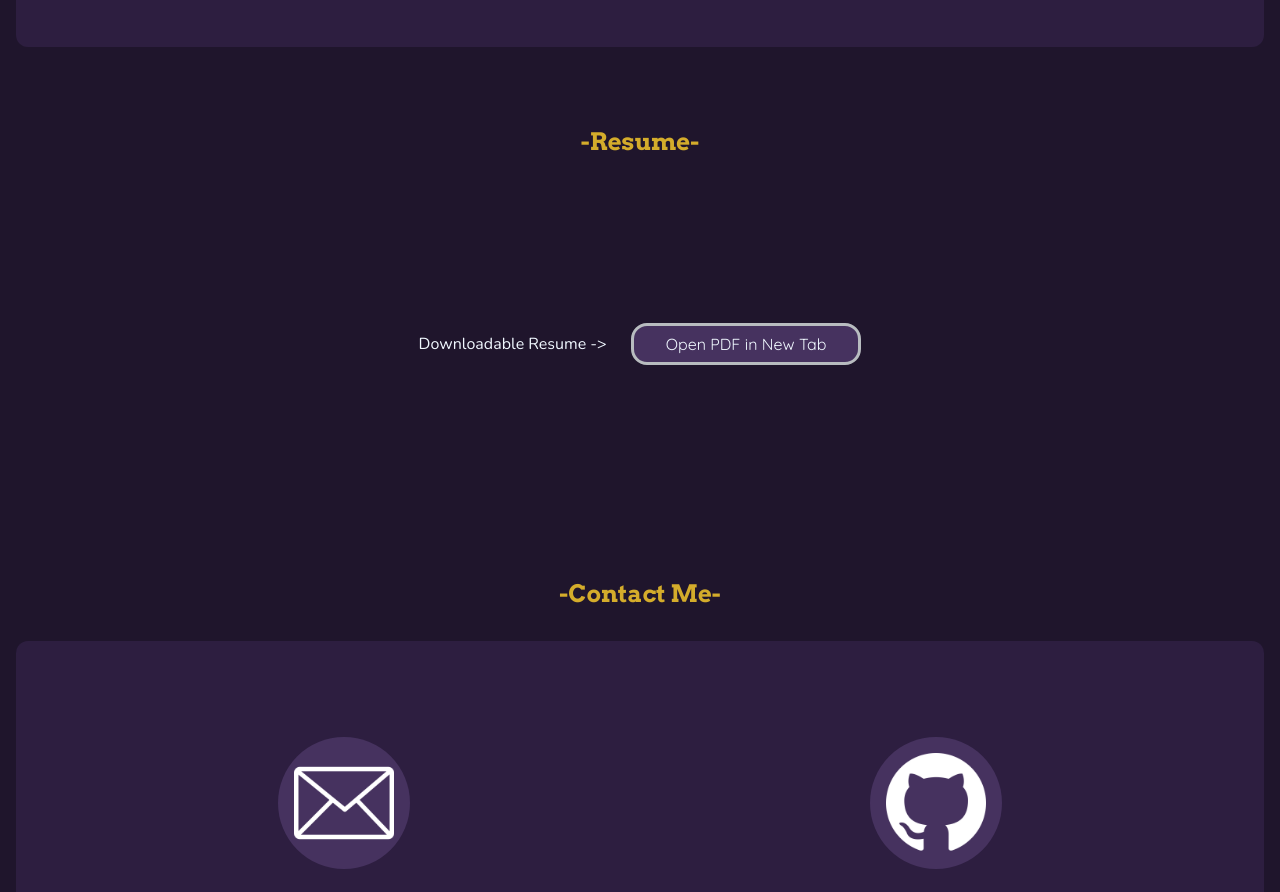
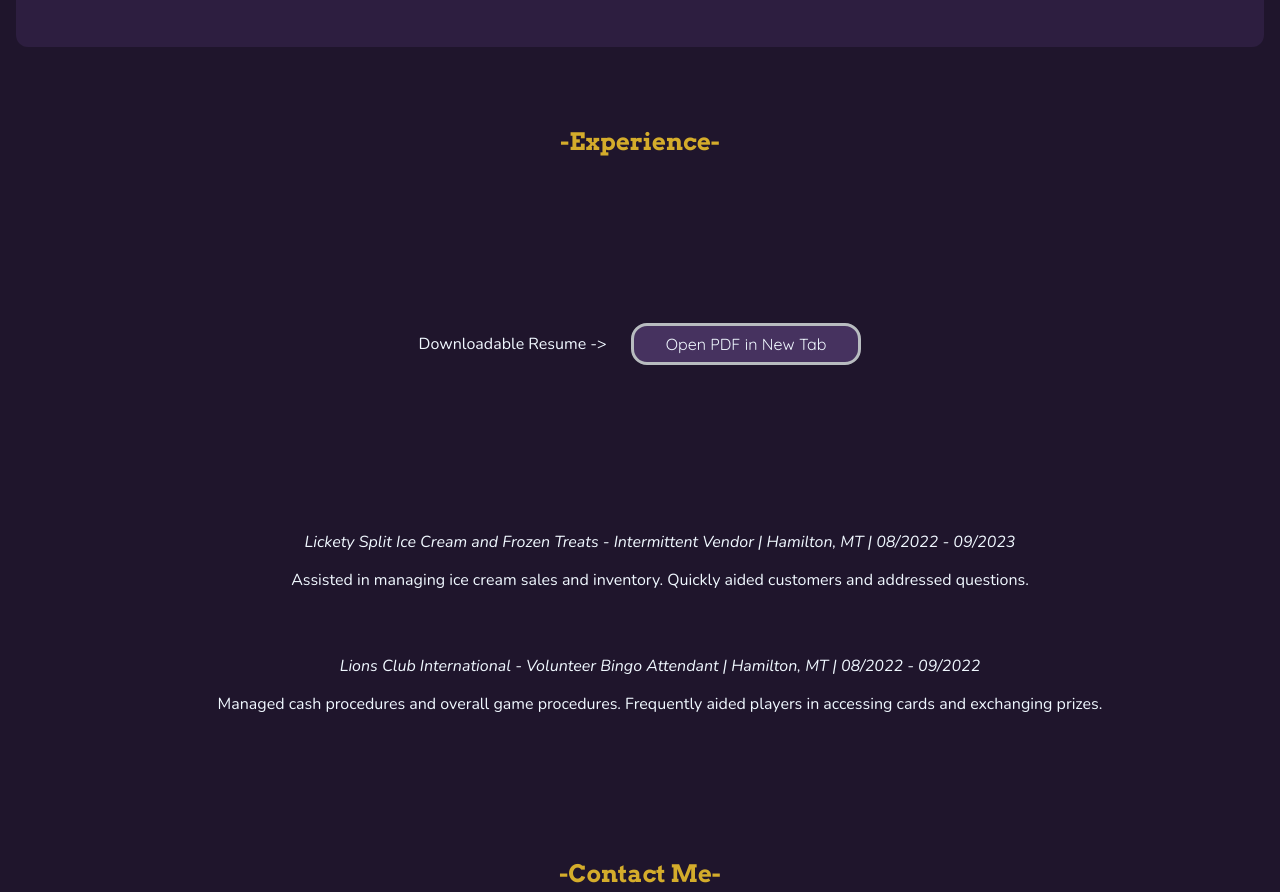
Before and after one commit to keana-patman/keana-patman.github.io, a plain HTML site: page index.html in a window 1280 px wide. Shown: the part 1640-2532 px from the top of the page. Drawn offline with nearby package versions, Linux system fonts and the light colour scheme; a web font is replaced by a local one.

Commit message:
adding experience/tweaking other sections

```diff
--- a/index.html
+++ b/index.html
@@ -18,7 +18,7 @@
                 <li><a href="#about">About</a></li>
                 <li><a href="#projects">Projects</a></li>
                 <li><a href="#skills">Skills</a></li>
-                <li><a href="#resume">Resume</a></li>
+                <li><a href="#resume">Experience</a></li>
                 <li><a href="#contact">Contact Me</a></li>
             </ul>
         </nav>
@@ -106,11 +106,23 @@
             </ul>
         </section>
         <!-------Resume------->
-        <h2 id="resume">-Resume-</h2>
+        <h2 id="resume">-Experience-</h2>
         <section id="resume-section">
             <p>Downloadable Resume ->  </p>
             <a href="./Keana Patman Resume.pdf" target="_blank" rel="noopener noreferrer" id="pdf-button">
                 Open PDF in New Tab</a>
+        </section>
+        <section id="experience-section">
+            <ul>
+                <li>
+                    <p class="experience-title">Lickety Split Ice Cream and Frozen Treats - Intermittent Vendor  |  Hamilton, MT  |  08/2022 - 09/2023</p>
+                    <p>Assisted in managing ice cream sales and inventory. Quickly aided customers and addressed questions.</p>
+                </li>
+                <li>
+                    <p class="experience-title">Lions Club International - Volunteer Bingo Attendant  |  Hamilton, MT  |  08/2022 - 09/2022</p>
+                    <p>Managed cash procedures and overall game procedures. Frequently aided players in accessing cards and exchanging prizes.</p>
+                </li>
+            </ul>
         </section>
         <!-------Contact------->
         <h2 id="contact">-Contact Me-</h2>
--- a/styles/style.css
+++ b/styles/style.css
@@ -259,6 +259,23 @@ img{
     padding-bottom: 8rem;
 }
 
+#experience-section{
+    display: flex;
+    flex-direction: row;
+    align-items: center;
+    justify-content: center;
+}
+
+#experience-section ul li{
+    list-style-type: none;
+    text-align: center;
+    padding-bottom: 2rem;
+}
+
+.experience-title{
+    font-style:oblique;
+}
+
 #pdf-button{
     background-color: var(--bg-light);
     text-decoration: none;
```
